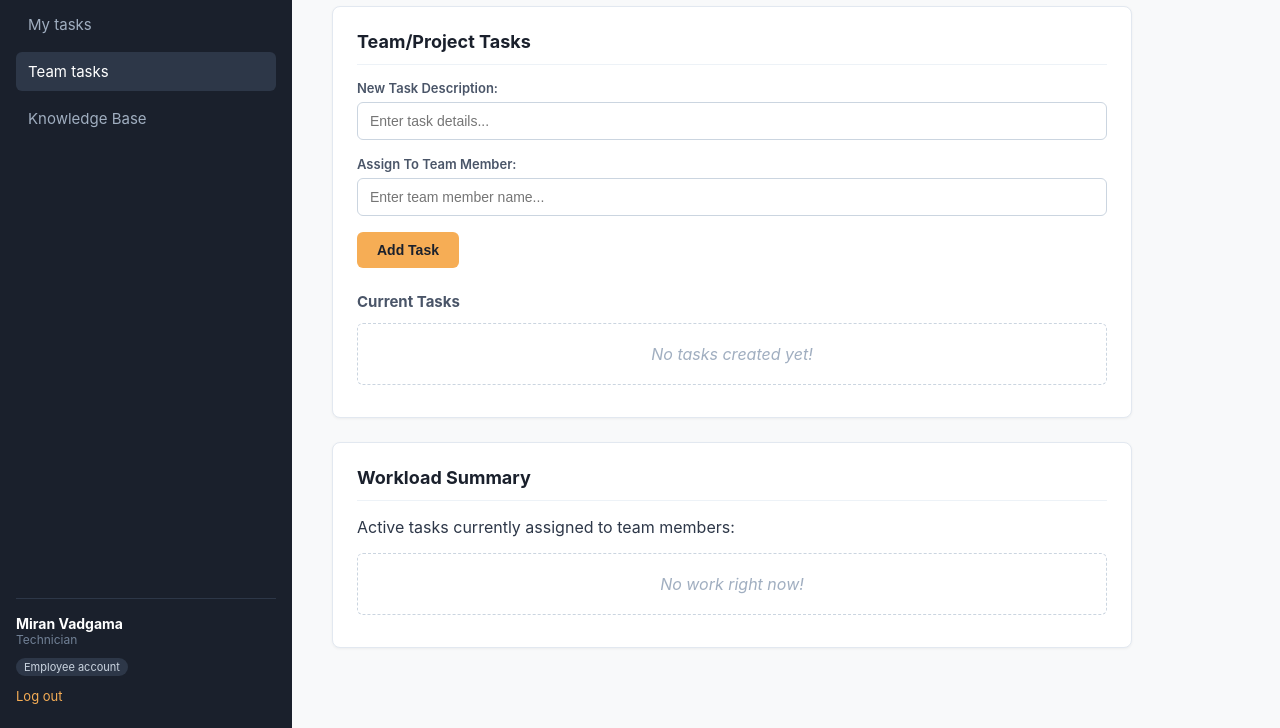
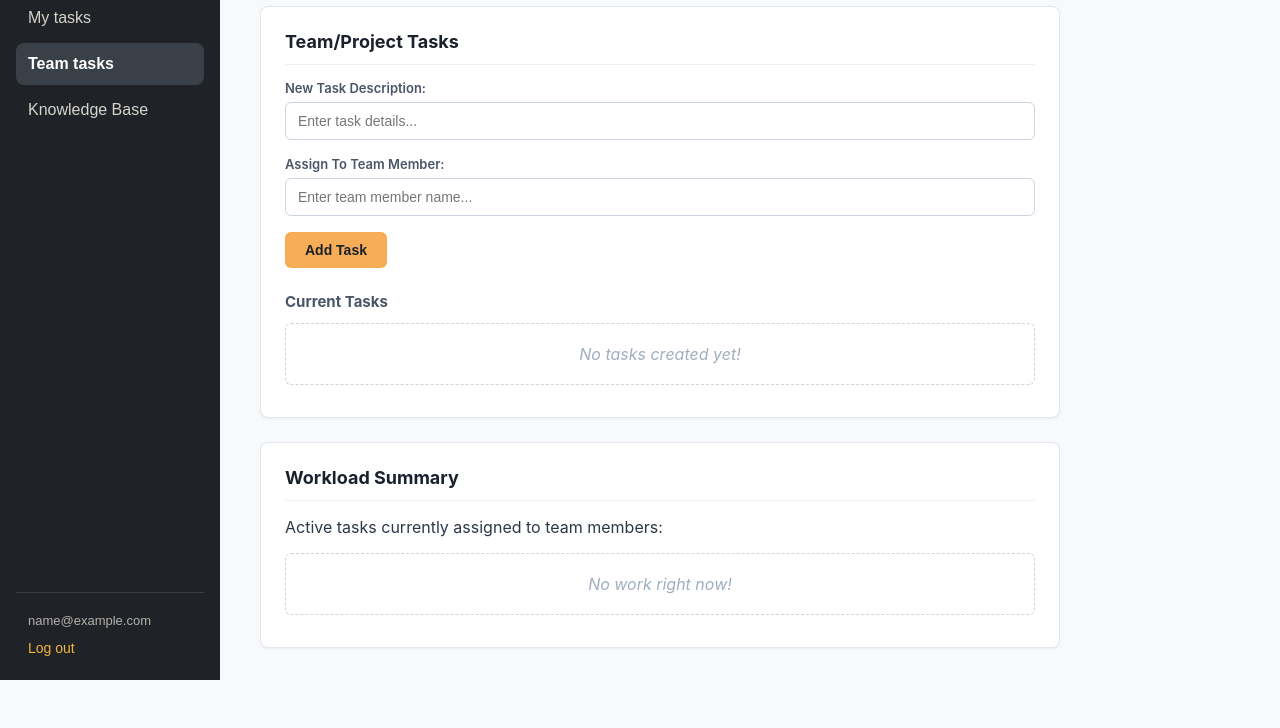
Before and after one commit to yusufvedatkula/Project-Management-System, a plain HTML site: page pages/team-tasks/team-tasks.html in a window 1280 px wide. Shown: the part 120-848 px from the top of the page. After the commit the page ends 800 px from the top, so only its background shows below. Drawn offline with Linux system fonts and the light colour scheme; sample sign-in values are in the browser's storage.

Commit message:
Add user session management to sidebar: display user info and logout functionality

```diff
--- a/pages/my-tasks/my-tasks.css
+++ b/pages/my-tasks/my-tasks.css
@@ -19,7 +19,11 @@ body {
 }
 
 .sidebar {
-  flex: 1 1 220px;
+  flex: 0 0 220px;          /* fixed 220px wide, same as the Team tasks sidebar */
+  box-sizing: border-box;
+  position: sticky;         /* stays in place while the task list scrolls */
+  top: 0;
+  height: 100vh;            /* full screen height, so the user details sit in the bottom-left corner */
   background: var(--ink);
   padding: 24px 16px;
   display: flex;
@@ -29,6 +33,7 @@ body {
 
 .content {
   flex: 999 1 560px;
+  min-width: 0;             /* lets long content shrink instead of overflowing */
   padding: 40px 32px;
 }
 
@@ -197,3 +202,48 @@ body {
   overflow: hidden;
   clip: rect(0 0 0 0);
 }
+/* Logged-in user at the bottom of the sidebar */
+.sidebar-user {
+  margin-top: auto;              /* pushes this block to the bottom of the sidebar */
+  padding: 16px 12px 0;
+  border-top: 1px solid #3A4048;
+  display: flex;
+  flex-direction: column;
+  gap: 4px;
+}
+
+.sidebar-user-name {
+  color: white;
+  font-weight: 600;
+  font-size: 14px;
+}
+
+.sidebar-user-email {
+  color: #B5B1A9;
+  font-size: 13px;
+  overflow-wrap: anywhere;       /* long emails wrap instead of overflowing */
+}
+
+/* a button styled to look like a link */
+.sidebar-logout {
+  align-self: flex-start;
+  margin-top: 8px;
+  padding: 0;
+  background: none;
+  border: 0;
+  color: var(--amber);
+  font: inherit;
+  font-size: 14px;
+  cursor: pointer;
+}
+
+.sidebar-logout:hover { text-decoration: underline; }
+
+/* Phones and small screens: the sidebar becomes a bar across the top */
+@media (max-width: 860px) {
+  .sidebar {
+    flex-basis: 100%;
+    height: auto;
+    position: static;
+  }
+}
--- /dev/null
+++ b/pages/shared/session.js
@@ -0,0 +1,25 @@
+// Shared by every page you need to be logged in to see.
+// It checks who is logged in, shows their details at the bottom of the sidebar,
+// and makes the Log out button work.
+function setUpSidebar() {
+  // The login page saves the logged-in user here (see auth/auth.js)
+  const session = JSON.parse(localStorage.getItem('demoSession') || 'null');
+
+  // Nobody logged in: send them to the login page instead
+  if (!session) {
+    window.location.replace('../auth/login.html');
+    return;
+  }
+
+  // Fill in the user details at the bottom of the sidebar
+  document.getElementById('sidebar-user-name').textContent = session.firstname;
+  document.getElementById('sidebar-user-email').textContent = session.email;
+
+  // Log out: forget the session, then go back to the login page
+  document.getElementById('logout-btn').addEventListener('click', () => {
+    localStorage.removeItem('demoSession');
+    window.location.href = '../auth/login.html';
+  });
+}
+
+setUpSidebar();
--- a/pages/team-tasks/team-tasks.css
+++ b/pages/team-tasks/team-tasks.css
@@ -8,84 +8,88 @@ body {
     box-sizing: border-box;
 }
 
-/* Dark Sidebar Styling */
+/* Dark Sidebar Styling: same colours and sizes as the My tasks sidebar */
 .sidebar {
-    width: 260px;
-    background-color: #1a202c;
-    color: #a0aec0;
+    width: 220px;
+    flex-shrink: 0;                /* never squash the sidebar */
+    box-sizing: border-box;
+    background-color: #1F2328;
+    font-family: sans-serif;
     display: flex;
     flex-direction: column;
-    justify-content: space-between;
     padding: 24px 16px;
     height: 100vh;
-    position: sticky;
+    position: sticky;              /* stays in place while the tasks scroll */
     top: 0;
 }
 
 .sidebar-brand {
     font-size: 20px;
-    font-weight: bold;
+    font-weight: 700;
     color: #ffffff;
-    margin-bottom: 30px;
-}
-
-.sidebar-brand span {
-    color: #f6ad55;
+    padding-bottom: 24px;
 }
 
 .sidebar-nav {
     display: flex;
     flex-direction: column;
-    gap: 8px;
-    flex-grow: 1;
+    gap: 4px;
 }
 
 .nav-item {
-    color: #a0aec0;
+    color: #D6D3CC;
     text-decoration: none;
-    padding: 10px 12px;
-    border-radius: 6px;
-    font-size: 15px;
+    padding: 12px;
+    border-radius: 8px;
 }
 
-.nav-item.active, .nav-item:hover {
-    background-color: #2d3748;
+.nav-item:hover {
+    background-color: #3A4048;
     color: #ffffff;
 }
 
-.sidebar-footer {
-    border-top: 1px solid #2d3748;
-    padding-top: 16px;
+.nav-item.active {
+    background-color: #3A4048;
+    color: #ffffff;
+    font-weight: 600;
 }
 
-.user-name {
+/* Logged-in user at the bottom of the sidebar */
+.sidebar-user {
+    margin-top: auto;              /* pushes this block to the bottom of the sidebar */
+    padding: 16px 12px 0;
+    border-top: 1px solid #3A4048;
+    display: flex;
+    flex-direction: column;
+    gap: 4px;
+}
+
+.sidebar-user-name {
     color: #ffffff;
-    font-weight: bold;
+    font-weight: 600;
     font-size: 14px;
 }
 
-.user-role {
-    font-size: 12px;
-    color: #718096;
-    margin-bottom: 8px;
+.sidebar-user-email {
+    color: #B5B1A9;
+    font-size: 13px;
+    overflow-wrap: anywhere;       /* long emails wrap instead of overflowing */
 }
 
-.badge-account {
-    display: inline-block;
-    background-color: #2d3748;
-    color: #cbd5e0;
-    font-size: 11px;
-    padding: 2px 8px;
-    border-radius: 12px;
-    margin-bottom: 12px;
+/* a button styled to look like a link */
+.sidebar-logout {
+    align-self: flex-start;
+    margin-top: 8px;
+    padding: 0;
+    background: none;
+    border: 0;
+    color: #F2B33D;
+    font: inherit;
+    font-size: 14px;
+    cursor: pointer;
 }
 
-.logout-link {
-    display: block;
-    color: #f6ad55;
-    text-decoration: none;
-    font-size: 13px;
-}
+.sidebar-logout:hover { text-decoration: underline; }
 
 /* Main Content Area */
 .main-content {
@@ -241,3 +245,21 @@ ul li {
     background: #edf2f7;
     border-color: #a0aec0;
 }
+
+/* Phones and small screens: the sidebar becomes a bar across the top */
+@media (max-width: 860px) {
+    body {
+        flex-direction: column;
+        height: auto;
+    }
+
+    .sidebar {
+        width: 100%;
+        height: auto;
+        position: static;
+    }
+
+    .main-content {
+        padding: 24px 16px;
+    }
+}
--- a/pages/team-tasks/team-tasks.html
+++ b/pages/team-tasks/team-tasks.html
@@ -10,18 +10,18 @@
 
     <!-- Dark Sidebar -->
     <aside class="sidebar">
-        <div class="sidebar-brand">Make-It-All <span>Hub</span></div>
+        <div class="sidebar-brand">Make-It-All Hub</div>
         <nav class="sidebar-nav">
             <a href="../home/home.html" class="nav-item">Home</a>
             <a href="../my-tasks/my-tasks.html" class="nav-item">My tasks</a>
             <a href="../team-tasks/team-tasks.html" class="nav-item active">Team tasks</a>
             <a href="../knowledge-base/knowledge-base.html" class="nav-item">Knowledge Base</a>
         </nav>
-        <div class="sidebar-footer">
-            <div class="user-name">Miran Vadgama</div>
-            <div class="user-role">Technician</div>
-            <span class="badge-account">Employee account</span>
-            <a href="../auth/login.html" class="logout-link" onclick="localStorage.removeItem('demoSession')">Log out</a>
+        <!-- Logged-in user, filled in by shared/session.js -->
+        <div class="sidebar-user">
+            <span class="sidebar-user-name" id="sidebar-user-name"></span>
+            <span class="sidebar-user-email" id="sidebar-user-email"></span>
+            <button type="button" class="sidebar-logout" id="logout-btn">Log out</button>
         </div>
     </aside>
 
@@ -65,6 +65,7 @@
         </div>
     </main>
 
+    <script src="../shared/session.js"></script>
     <script src="team-tasks.js"></script>
 </body>
 </html>
```
Also changed, not shown: pages/knowledge-base/knowledge-base.html (+8 -0 lines), pages/my-tasks/my-tasks.html (+8 -0 lines).
